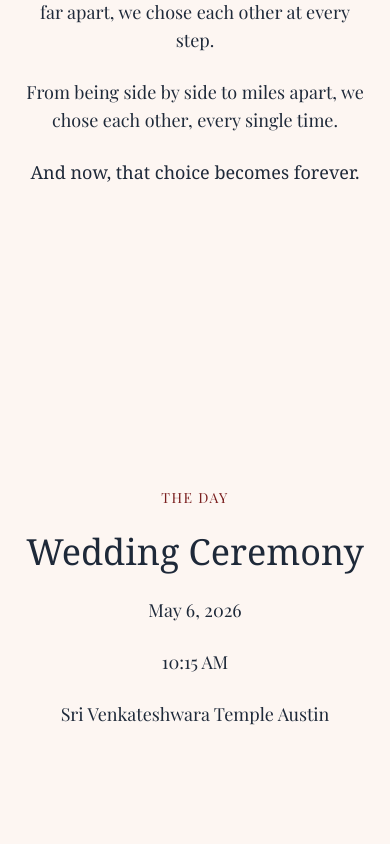
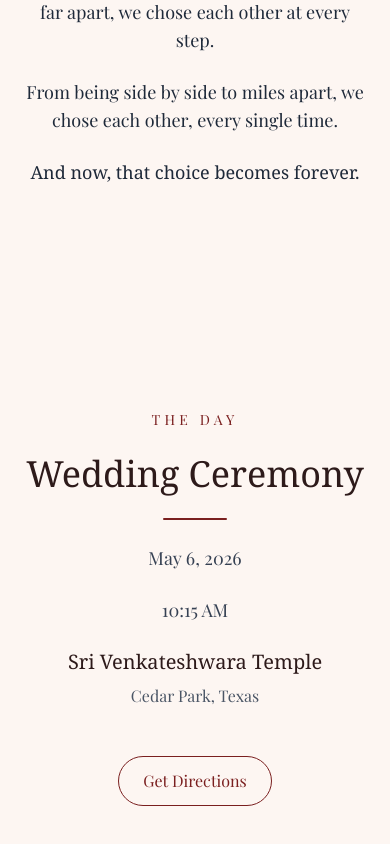
Before and after one commit to vivekyeletoth/deeksha-and-vivek-wedding, a Next.js app: page /celebration in a window 390 px wide. Shown: the part 1680-2524 px from the top of the page. Built offline with nearby package versions, Linux system fonts and the light colour scheme; a web font is replaced by a local one.

Commit message:
formating for hamburger menu final

```diff
--- a/app/celebration/page.tsx
+++ b/app/celebration/page.tsx
@@ -152,23 +152,18 @@ export default function Celebration() {
             ☰
           </button>
         </div>
-
+      </header>
       {/* Mobile Menu */}
       {menuOpen && (
-          <div className="fixed inset-0 z-[200] flex flex-col items-center justify-center text-xl font-serif">
-            {/* Background blur overlay */}
-            <div className="absolute inset-0 bg-[#fdf6f2]/95 backdrop-blur-xl" />
-
-            {/* Close button */}
+        <div className="fixed inset-0 z-[9999] bg-[#fdf6f2] flex flex-col items-center justify-center">
           <button
-              className="absolute top-6 right-6 text-2xl text-[#7a1f1f] z-10"
+            className="absolute top-6 right-6 text-2xl text-[#7a1f1f]"
             onClick={() => setMenuOpen(false)}
           >
             ✕
           </button>
 
-            {/* Menu items */}
-            <div className="relative z-10 flex flex-col items-center space-y-8">
+          <div className="flex flex-col items-center space-y-8">
             {[
               { id: "home", label: "WELCOME" },
               { id: "story", label: "OUR STORY" },
@@ -179,7 +174,7 @@ export default function Celebration() {
                 key={item.id}
                 href={`#${item.id}`}
                 onClick={() => setMenuOpen(false)}
-                  className="hover:text-[#7a1f1f] transition"
+                className="text-[#3b1f1f] text-2xl font-serif tracking-widest hover:text-[#7a1f1f] transition"
               >
                 {item.label}
               </a>
@@ -187,7 +182,6 @@ export default function Celebration() {
           </div>
         </div>
       )}
-      </header>
       <main className="bg-[#fdf6f2] text-gray-800 overflow-y-auto scroll-smooth">
         <section
           id="home"
@@ -293,16 +287,39 @@ export default function Celebration() {
 
         <section
           id="details"
-          className="min-h-screen flex items-center justify-center text-center px-6"
+          className="min-h-screen flex items-center justify-center text-center px-6 bg-[#fdf6f2]"
         >
-          <div className="space-y-6">
-            <p className="text-sm tracking-widest text-[#7a1f1f]">THE DAY</p>
-            <h2 className="text-4xl md:text-5xl font-serif">
+          <div className="space-y-6 max-w-xl">
+            <p className="text-sm tracking-[0.3em] text-[#7a1f1f]">THE DAY</p>
+
+            <h2 className="text-4xl md:text-5xl font-serif text-[#2d1a1a]">
               Wedding Ceremony
             </h2>
-            <p className="text-lg">May 6, 2026</p>
-            <p className="text-lg">10:15 AM</p>
-            <p className="text-lg">Sri Venkateshwara Temple Austin</p>
+
+            {/* Divider */}
+            <div className="w-16 h-[2px] bg-[#7a1f1f] mx-auto rounded-full"></div>
+
+            <p className="text-lg text-gray-700">May 6, 2026</p>
+            <p className="text-lg text-gray-700">10:15 AM</p>
+
+            {/* Venue */}
+            <div className="mt-4 space-y-2">
+              <p className="text-xl font-serif text-[#2d1a1a]">
+                Sri Venkateshwara Temple
+              </p>
+
+              <p className="text-gray-600">Cedar Park, Texas</p>
+            </div>
+
+            {/* CTA Button */}
+            <a
+              href="https://www.google.com/maps?q=2509+W+New+Hope+Dr+Cedar+Park+TX+78613"
+              target="_blank"
+              rel="noopener noreferrer"
+              className="inline-block mt-6 px-6 py-3 border border-[#7a1f1f] rounded-full text-[#7a1f1f] hover:bg-[#7a1f1f] hover:text-white transition"
+            >
+              Get Directions
+            </a>
           </div>
         </section>
 
```
Lines whose indentation alone changed are shown as unchanged.
